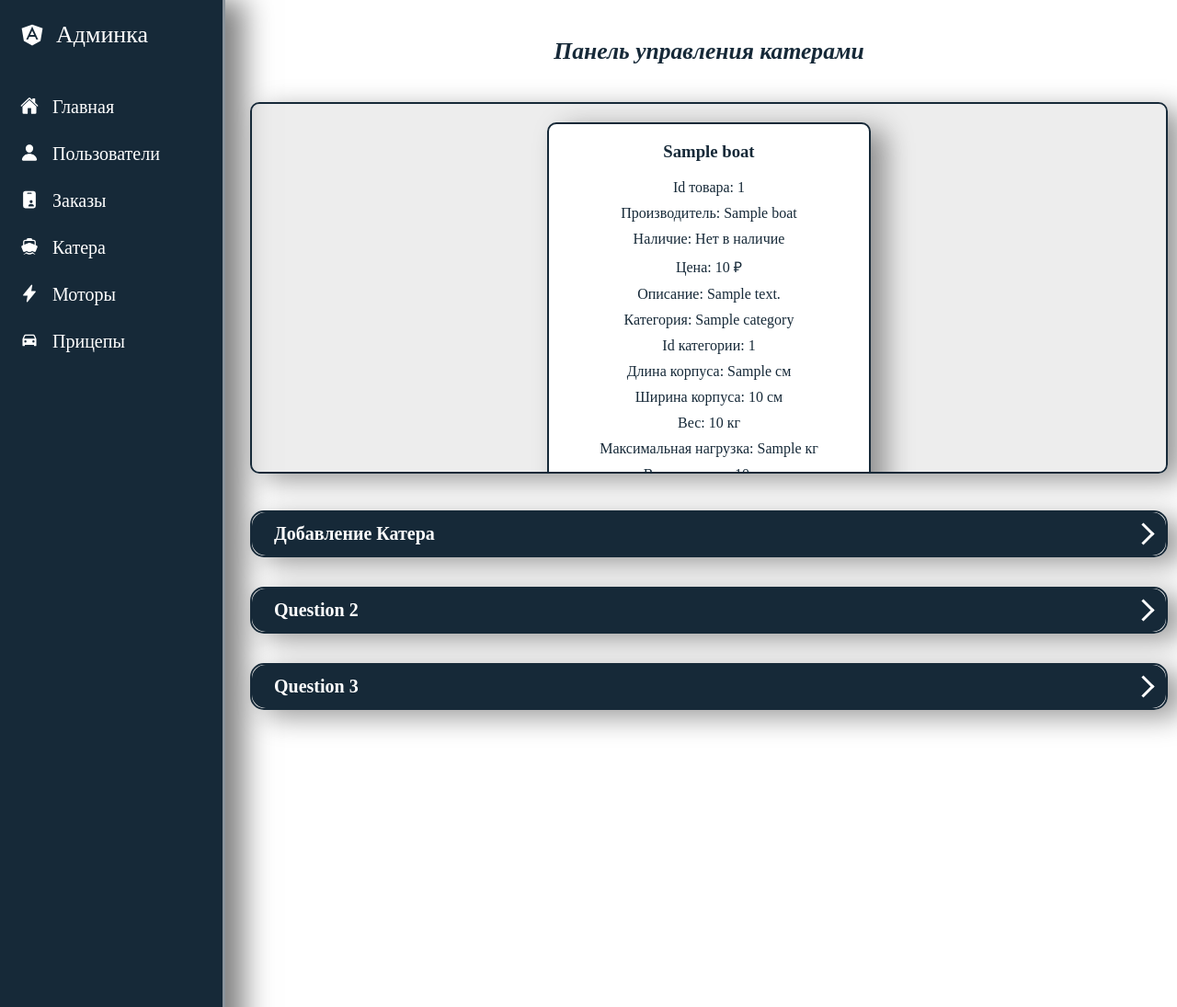
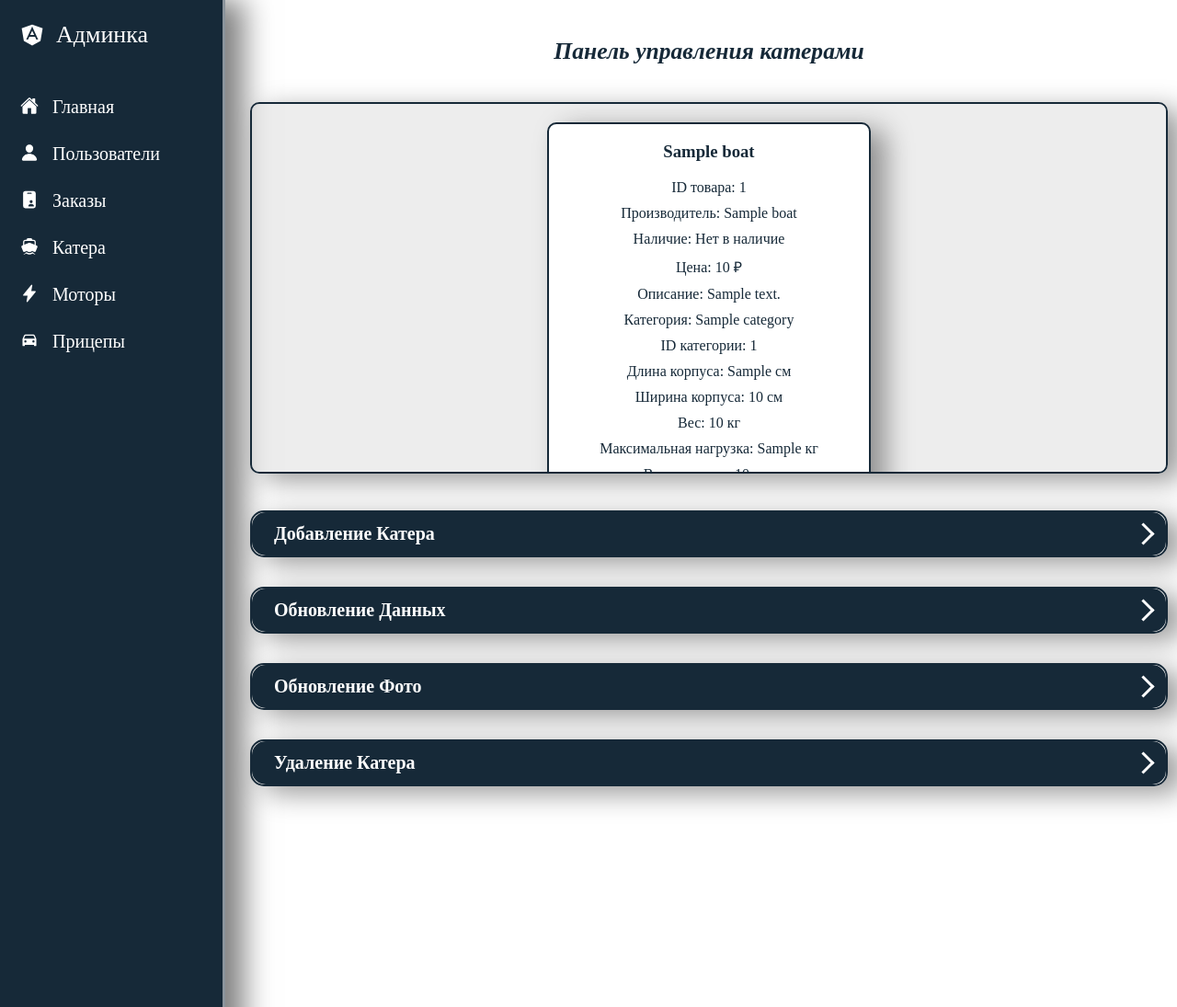
Before and after one commit to Mishcienko-Vladimir/fastapi-boatpro-project, a FastAPI app: template fastapi-application/templates/admin/boats.html in a window 1280 px wide. Shown: the top 1095 px of the page at 92% size. Run offline with FastAPI, Linux system fonts and the light colour scheme; the template is opened without the code that fills it: most values are stand-ins (such as "Sample title", 1, 10 or a date in 2020); parts of the project's set-up code (start-up, migrations or seed data) failed here and were passed over.

Commit message:
Add the ability to delete a boat in the admin panel boats.html

```diff
--- a/fastapi-application/templates/admin/boats.html
+++ b/fastapi-application/templates/admin/boats.html
@@ -9,13 +9,13 @@
         {% for boat in boats_list %}
         <div class="data_content">
             <h3>{{ boat.name }}</h3>
-            <p>Id товара: {{ boat.id }}</p>
+            <p>ID товара: {{ boat.id }}</p>
             <p>Производитель: {{ boat.company_name }}</p>
             <p>Наличие: {{ 'В наличие' if boat.is_active else 'Нет в наличие' }}</p>
             <p>Цена: {{ boat.price }} ₽</p>
             <p>Описание: {{ boat.description }}</p>
             <p>Категория: {{ boat.category.name }}</p>
-            <p>Id категории: {{ boat.category.id }}</p>
+            <p>ID категории: {{ boat.category.id }}</p>
             <p>Длина корпуса: {{ boat.length_hull }} см</p>
             <p>Ширина корпуса: {{ boat.width_hull }} см</p>
             <p>Вес: {{ boat.weight }} кг</p>
@@ -30,7 +30,7 @@
             <p>Высота транца: {{ boat.transom_height if boat.transom_height else '-' }} мм</p>
             <h4>Изображения:</h4>
             {% for image in boat.images %}
-                <p> - id: {{ image.id }}  path: {{ image.path }}</p>
+                <p> - ID: {{ image.id }}  path: {{ image.path }}</p>
             {% endfor %}
             <p>Дата создания: {{ boat.created_at }}</p>
             <p>Дата обновления: {{ boat.updated_at }}</p>
@@ -48,19 +48,40 @@
         </div>
     </details>
 
-    <details class="details" name="faq">
-        <summary class="details_title">Question 2</summary>
+    <details class="details">
+        <summary class="details_title">Обновление Данных</summary>
         <div class="details_content">
             <p>Lorem ipsum dolor sit amet consectetur adipisicing elit. Earum omnis beatae itaque! Maxime consequuntur architecto, voluptatibus iste aliquid quaerat dolores, culpa repellendus optio omnis rem saepe quisquam incidunt, numquam molestias?</p>
             <p>Lorem ipsum dolor sit amet consectetur adipisicing elit. Earum omnis beatae itaque! Maxime consequuntur architecto, voluptatibus iste aliquid quaerat dolores, culpa repellendus optio omnis rem saepe quisquam incidunt, numquam molestias?</p>
         </div>
     </details>
 
-    <details class="details" name="faq">
-        <summary class="details_title">Question 3</summary>
+    <details class="details">
+        <summary class="details_title">Обновление Фото</summary>
         <div class="details_content">
             <p>Lorem ipsum dolor sit amet consectetur adipisicing elit. Earum omnis beatae itaque! Maxime consequuntur architecto, voluptatibus iste aliquid quaerat dolores, culpa repellendus optio omnis rem saepe quisquam incidunt, numquam molestias?</p>
             <p>Lorem ipsum dolor sit amet consectetur adipisicing elit. Earum omnis beatae itaque! Maxime consequuntur architecto, voluptatibus iste aliquid quaerat dolores, culpa repellendus optio omnis rem saepe quisquam incidunt, numquam molestias?</p>
         </div>
     </details>
+
+    <details class="details">
+        <summary class="details_title">Удаление Катера</summary>
+        <div class="details_content">
+            <h3>Удаление катера по ID.</h3>
+            <p>Укажите ID катера, который хотите удалить.</p>
+            {% if message %}
+                <div class="alert {{ 'alert-success' if 'успешно' in message else 'alert-danger' }}">
+                    <p>{{ message }}</p>
+                </div>
+            {% else %}
+                <p> </p>
+            {% endif %}
+
+            <form action="{{ url_for('admin_delete_boat') }}" method="post">
+                <label for="boat_id">ID катера:</label>
+                <input type="number" name="boat_id" id="boat_id" required>
+                <button type="submit" class="btn-delete-product">Удалить</button>
+            </form>
+        </div>
+    </details>
 {% endblock %}
```
